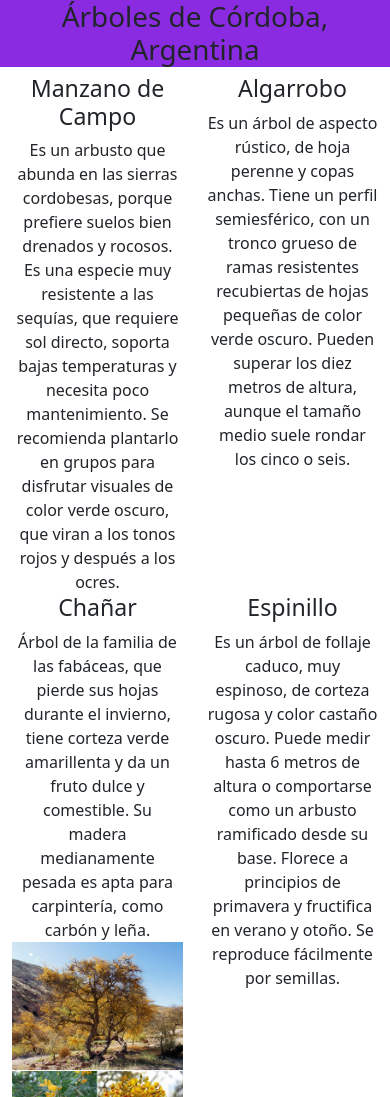
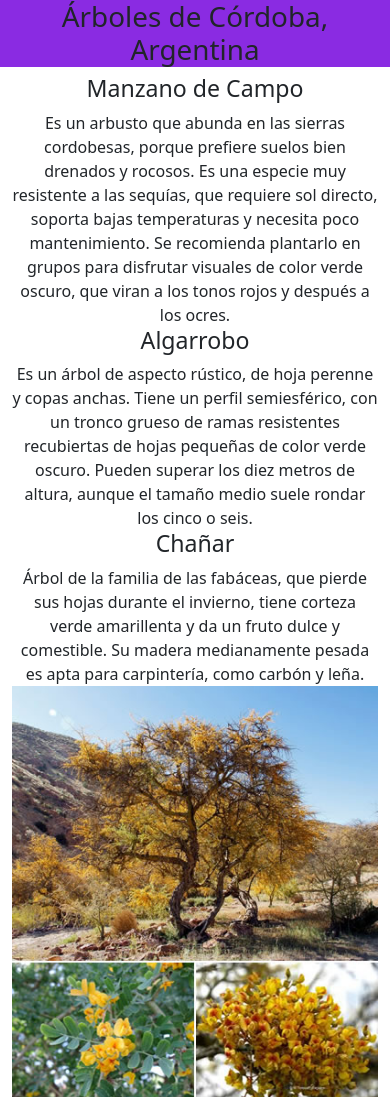
Before and after one commit to Elisa-Beltramone/tarea, a plain HTML site: page Unidad 2/ejemploweb.html in a window 390 px wide. Shown: the top 1097 px of the page. Drawn offline with nearby package versions, Linux system fonts and the light colour scheme.

Commit message:
Add files via upload

```diff
--- a/Unidad 2/ejemploweb.html
+++ b/Unidad 2/ejemploweb.html
@@ -17,24 +17,24 @@
     </div>
     <div class="container" style="text-align: center;">
         <div class="row">
-            <div class="col">
+            <div class="col-12 col-md-6 col-lg-3">
                 <h3> Manzano de Campo </h3> Es un arbusto que abunda en las sierras cordobesas, porque prefiere suelos
                 bien drenados y rocosos. Es una especie muy resistente a las sequías, que requiere sol directo, soporta
                 bajas temperaturas y necesita poco mantenimiento. Se recomienda plantarlo en grupos para disfrutar
                 visuales de color verde oscuro, que viran a los tonos rojos y después a los ocres.
             </div>
-            <div class="col">
+            <div class="col-12 col-md-6 col-lg-3">
                 <h3> Algarrobo </h3> Es un árbol de aspecto rústico, de hoja perenne y copas anchas. Tiene un perfil
                 semiesférico, con un tronco grueso de ramas resistentes recubiertas de hojas pequeñas de color verde
                 oscuro. Pueden superar los diez metros de altura, aunque el tamaño medio suele rondar los cinco o seis.
             </div>
-            <div class="col">
+            <div class="col-12 col-md-6 col-lg-3">
                 <h3> Chañar </h3> Árbol de la familia de las fabáceas, que pierde sus hojas durante el invierno, tiene
                 corteza verde amarillenta y da un fruto dulce y comestible. Su madera medianamente pesada es apta para
                 carpintería, como carbón y leña.
                 <img src="Imagenes/chañar.jpg" class="img-fluid" alt="...">
             </div>
-            <div class="col">
+            <div class="col-12 col-md-6 col-lg-3">
                 <h3> Espinillo </h3> Es un árbol de follaje caduco, muy espinoso, de corteza rugosa y color castaño
                 oscuro. Puede medir hasta 6 metros de altura o comportarse como un arbusto ramificado desde su base.
                 Florece a principios de primavera y fructifica en verano y otoño. Se reproduce fácilmente por semillas.
```
